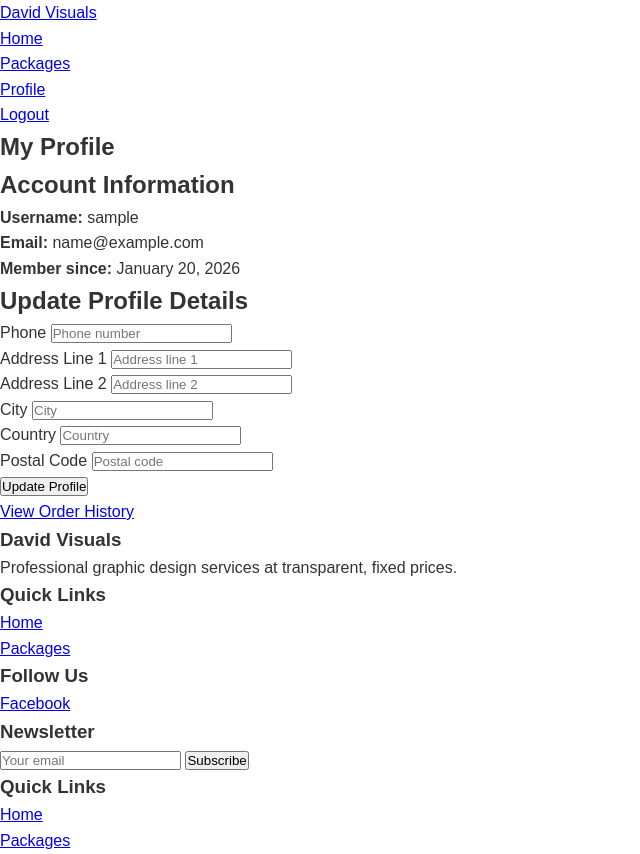
After one commit to thekidmellow/david-visuals, a Django app: page /profile/ in a window 1280 px wide. The commit adds this page. Shown: the whole page, without its empty margins (0-640 px from the left). Run offline with Django 4.2, Linux system fonts and the light colour scheme; the visitor is signed in with stand-in values (Sample User, id 1).

Commit message:
feat: create profile views and templates

```diff
--- a/david_visuals_project/urls.py
+++ b/david_visuals_project/urls.py
@@ -8,6 +8,7 @@ urlpatterns = [
     path('accounts/', include('allauth.urls')),
     path('', include('home.urls')),
     path('packages/', include('packages.urls')),
+    path('profile/', include('profiles.urls')),
 ]
 
 if settings.DEBUG:
--- /dev/null
+++ b/profiles/forms.py
@@ -0,0 +1,17 @@
+from django import forms
+from .models import UserProfile
+
+
+class UserProfileForm(forms.ModelForm):
+    class Meta:
+        model = UserProfile
+        fields = ['phone', 'address_line1', 'address_line2', 'city', 'country', 'postal_code']
+
+        widgets = {
+            'phone': forms.TextInput(attrs={'placeholder': 'Phone number'}),
+            'address_line1': forms.TextInput(attrs={'placeholder': 'Address line 1'}),
+            'address_line2': forms.TextInput(attrs={'placeholder': 'Address line 2'}),
+            'city': forms.TextInput(attrs={'placeholder': 'City'}),
+            'country': forms.TextInput(attrs={'placeholder': 'Country'}),
+            'postal_code': forms.TextInput(attrs={'placeholder': 'Postal code'}),
+        }
--- /dev/null
+++ b/profiles/urls.py
@@ -0,0 +1,6 @@
+from django.urls import path
+from . import views
+
+urlpatterns = [
+    path('', views.profile, name='profile'),
+]
--- a/profiles/views.py
+++ b/profiles/views.py
@@ -1,3 +1,25 @@
-from django.shortcuts import render
+from django.shortcuts import render, redirect
+from django.contrib.auth.decorators import login_required
+from django.contrib import messages
+from .models import UserProfile
+from .forms import UserProfileForm
 
-# Create your views here.
+
+@login_required
+def profile(request):
+    profile = request.user.profile
+
+    if request.method == 'POST':
+        form = UserProfileForm(request.POST, instance=profile)
+        if form.is_valid():
+            form.save()
+            messages.success(request, 'Profile updated successfully!')
+            return redirect('profile')
+    else:
+        form = UserProfileForm(instance=profile)
+
+    context = {
+        'form': form,
+        'profile': profile,
+    }
+    return render(request, 'profiles/profile.html', context)
--- a/templates/includes/navbar.html
+++ b/templates/includes/navbar.html
@@ -8,7 +8,7 @@
                 <li><a href="/">Home</a></li>
                 <li><a href="{% url 'packages:package_list' %}">Packages</a></li>
                 {% if user.is_authenticated %}
-                <li><a href="#">Profile</a></li>
+                <li><a href="{% url 'profile' %}">Profile</a></li>
                 <li><a href="{% url 'account_logout' %}">Logout</a></li>
                 {% else %}
                 <li><a href="{% url 'account_login' %}">Login</a></li>
--- /dev/null
+++ b/templates/profiles/profile.html
@@ -0,0 +1,70 @@
+{% extends 'base.html' %}
+{% load static %}
+
+{% block title %}My Profile - David Visuals{% endblock %}
+
+{% block content %}
+<section class="profile-page">
+    <div class="container">
+        <h1>My Profile</h1>
+
+        <div class="profile-grid">
+            <div class="profile-info">
+                <h2>Account Information</h2>
+                <div class="info-item">
+                    <strong>Username:</strong> {{ user.username }}
+                </div>
+                <div class="info-item">
+                    <strong>Email:</strong> {{ user.email }}
+                </div>
+                <div class="info-item">
+                    <strong>Member since:</strong> {{ user.date_joined|date:"F d, Y" }}
+                </div>
+            </div>
+
+            <div class="profile-form">
+                <h2>Update Profile Details</h2>
+                <form method="POST" class="auth-form">
+                    {% csrf_token %}
+
+                    <div class="form-group">
+                        <label for="id_phone">Phone</label>
+                        {{ form.phone }}
+                    </div>
+
+                    <div class="form-group">
+                        <label for="id_address_line1">Address Line 1</label>
+                        {{ form.address_line1 }}
+                    </div>
+
+                    <div class="form-group">
+                        <label for="id_address_line2">Address Line 2</label>
+                        {{ form.address_line2 }}
+                    </div>
+
+                    <div class="form-group">
+                        <label for="id_city">City</label>
+                        {{ form.city }}
+                    </div>
+
+                    <div class="form-group">
+                        <label for="id_country">Country</label>
+                        {{ form.country }}
+                    </div>
+
+                    <div class="form-group">
+                        <label for="id_postal_code">Postal Code</label>
+                        {{ form.postal_code }}
+                    </div>
+
+                    <button type="submit" class="btn btn-primary">Update Profile</button>
+                </form>
+            </div>
+        </div>
+
+        <div class="profile-actions">
+            <a href="#" class="btn btn-secondary">View Order History</a>
+        </div>
+    </div>
+</section>
+{% endblock %}
```
